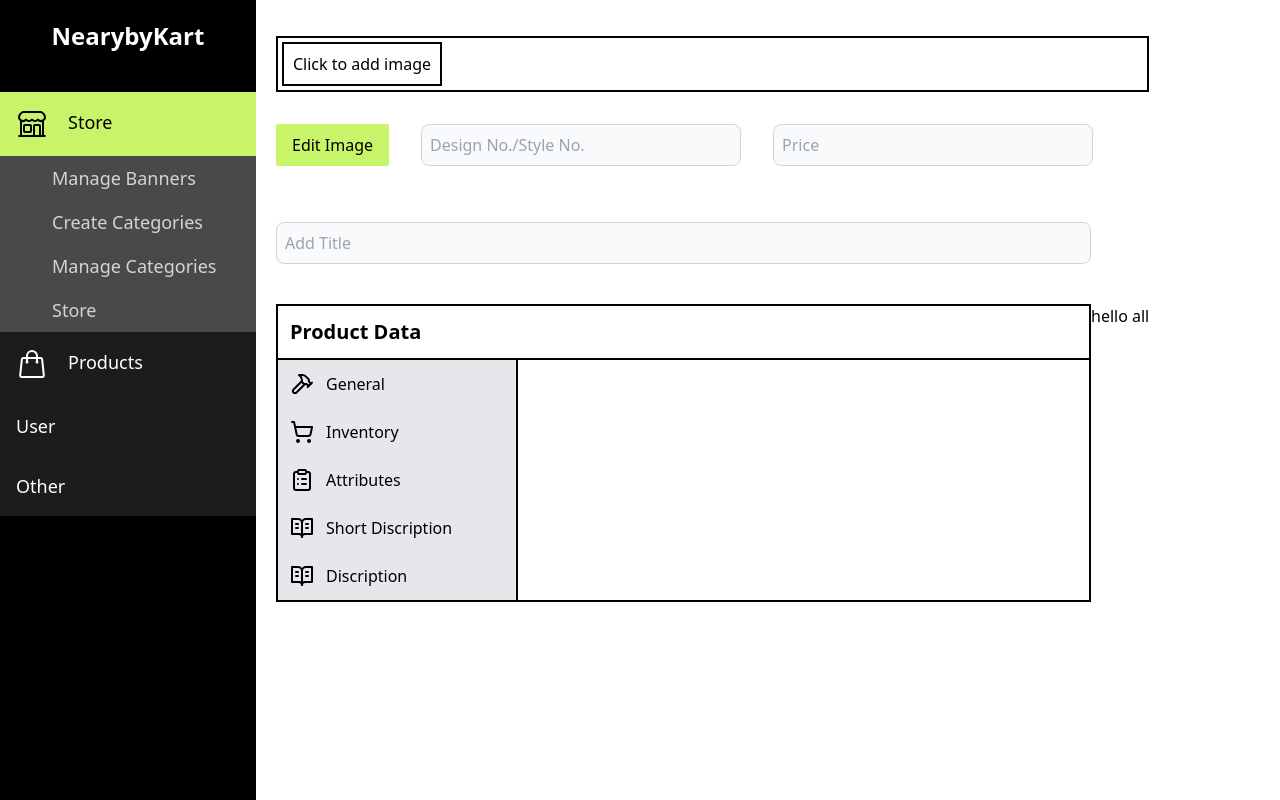
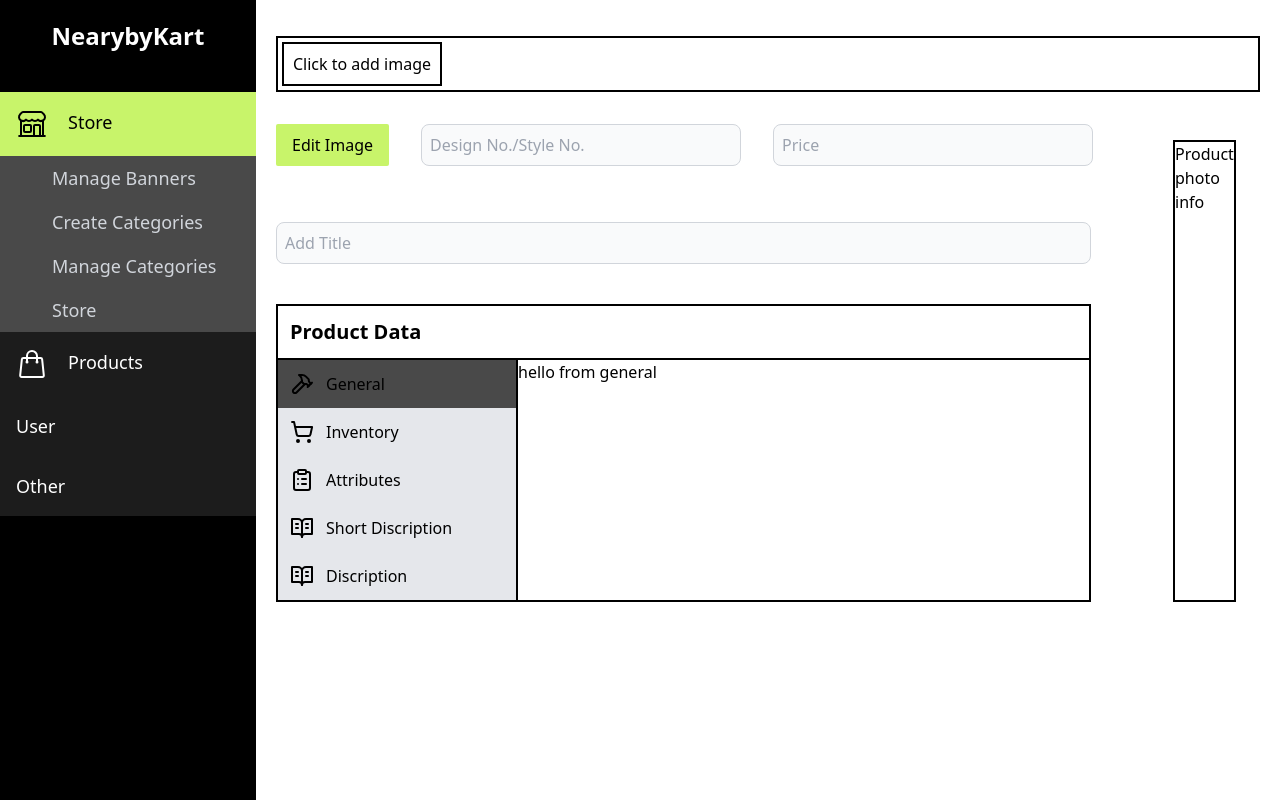
Before and after one commit to Abhishekkange/NearbyKart-Admin-Reactjs, a React (Vite) app in the folder Frontend/: page /bulkProduct in a window 1280 px wide. Built offline with nearby package versions, Linux system fonts and the light colour scheme.

Commit message:
more changes

```diff
--- a/Frontend/src/App.jsx
+++ b/Frontend/src/App.jsx
@@ -1,25 +1,23 @@
-import { useState } from 'react';
 import { BrowserRouter as Router, Routes, Route } from 'react-router-dom';
-import './index.css'
-import './App.css'
+import './index.css';
+import './App.css';
 import Dashboard from './Components/Dashboard';
 import Sidebar from './Components/Sidebar';
 import AddBulkProduct from './Components/AddBulkProduct';
 import Users from './Components/Users';
+
 function App() {
   return (
-    <div className='flex w-screen h-screen flex-row'>
+    <div className='flex flex-row' style={{ minHeight: '100vh' }}>
       <Router>
-        <div className='h-screen bg-black'>
+        <div className='bg-black' style={{ flex: '0 0 auto' }}>
           <Sidebar />
         </div>
-        <div className='p-5'>
+        <div className='p-5' style={{ flex: '1', overflow: 'hidden' }}>
           <Routes>
             <Route path='/' element={<Dashboard />} />
             <Route path='/bulkProduct' element={<AddBulkProduct />} />
-            <Route path='/' element={<Dashboard />} />
             <Route path='/userProfile' element={<Users />} />
-
           </Routes>
         </div>
       </Router>
@@ -27,4 +25,4 @@ function App() {
   );
 }
 
-export default App
+export default App;
--- a/Frontend/src/Components/AddBulkProduct.jsx
+++ b/Frontend/src/Components/AddBulkProduct.jsx
@@ -30,8 +30,9 @@ const AddBulkProduct = () => {
         console.log(index + ' no image clicked');
     };
 
-    return <div>
-        <div className="border-2 mt-4 p-1 border-black">
+    return (
+        <div className="flex flex-col">
+            <div className="border-2 mt-4 p-1 border-black overflow-y-auto">
                 <div style={{ display: 'flex', flexWrap: 'wrap', gap: '10px' }}>
                     {images &&
                         images.map((image, index) => (
@@ -55,13 +56,30 @@ const AddBulkProduct = () => {
                     onChange={handleFileInput}
                 />
             </div>
+            <div className="flex flex-row">
+                <div>
                     <ImageInfo />
                     <ProductData />
                 </div>
+                <div className="card ml-20 mt-12 border-2 border-black w-auto">
+                    <div>
+                        Product
+                    </div>
+                    <div>
+                        photo
+                    </div>
+                    <div>
+                        info
+                    </div>
+                </div>
+            </div>
+        </div>
+    );
 };
 
 const ShowImage = ({ image, isSelected, onClick }) => {
-    return <div className={`border-4 w-40 ${isSelected ? 'border-black' : 'border-white'}`} style={{ maxWidth: "100%", maxHeight: "200px", overflow: "hidden" }}>
+    return (
+        <div className={`border-4 w-40 ${isSelected ? 'border-black' : 'border-white'}`} style={{ maxWidth: "100%", maxHeight: "200px", overflow: "hidden" }}>
             <img
                 src={image.dataURL}
                 alt=""
@@ -69,6 +87,7 @@ const ShowImage = ({ image, isSelected, onClick }) => {
                 onClick={onClick}
             />
         </div>
+    );
 };
 
 const ImageInfo = () => {
@@ -78,7 +97,8 @@ const ImageInfo = () => {
         setClicked(!clicked);
     }
 
-    return <div className="mt-8">
+    return (
+        <div className="mt-8">
             <div className="flex">
                 <button className="p-2 bg-light-green px-4 rounded-sm active:bg-green-400" onClick={handleClick}>Edit Image</button>
                 <input type="text" className="bg-gray-50 border border-gray-300 text-black text-md rounded-lg focus:ring-white focus:border-black block w-80 p-2 ml-8" placeholder="Design No./Style No." />
@@ -88,21 +108,36 @@ const ImageInfo = () => {
                 <input type="text" className="bg-gray-50 border border-gray-300 text-black text-md rounded-lg focus:ring-white focus:border-black block p-2" placeholder="Add Title" style={{ width: '815px' }} />
             </div>
         </div>
+    );
+};
+
+const ProductData = () => {
+    const [clickedButton, setClickedButton] = useState('general');
+    const [generalClicked, setgeneralClicked] = useState(true);
+    const [inventoryClicked, setInventoryClicked] = useState(false);
+    const [attributeCliked, useAttrubuteCliked] = useState(false);
+    const [shortCLiked, setShortClicked] = useState(false);
+    const [descriptionClicked, setDescriptionCkicked] = useState(false);
+
+
+
+    const handleClick = (buttonName) => {
+        setClickedButton((prevButton) => (prevButton === buttonName ? null : buttonName));
+        console.log(buttonName);
+        setgeneralClicked(buttonName === "general" && !generalClicked);
+        setInventoryClicked(buttonName === "inventory" && !inventoryClicked);
+        useAttrubuteCliked(buttonName === "attributes" && !attributeCliked);
+        setShortClicked(buttonName === "shortDescription" && !shortCLiked);
+        setDescriptionCkicked(buttonName === "description" && !descriptionClicked);
     }
 
-const ProductData = () => {
-    const [clickedButton, setClickedButton] = useState(null);
-
-    const handleClick = (buttonName) => {
-        console.log("hello");
-        setClickedButton((prevButton) => (prevButton === buttonName ? null : buttonName));
-    }
-
-    return <div className="mt-10 flex">
+    return (
+        <div className="mt-10 flex flex-shrink-0">
             <div className="card border-black border-2" style={{ width: '815px' }}>
                 <div className="text-xl font-semibold p-3 border-b-2 border-black">
                     <span>Product Data</span>
                 </div>
+                <div className="flex">
                     <div className="flex flex-col border-black border-r-2 w-60 bg-gray-200">
                         <div>
                             <button
@@ -155,11 +190,37 @@ const ProductData = () => {
                             </button>
                         </div>
                     </div>
+                    <div>
+                        {generalClicked &&
+                            <div>
+                                hello from general
                             </div>
+                        }
+                        {inventoryClicked &&
                             <div>
-            hello all
+                                hello from inventory
+                            </div>
+                        }
+                        {attributeCliked &&
+                            <div>
+                                hello from attributes
+                            </div>
+                        }
+                        {shortCLiked &&
+                            <div>
+                                hello from short description
+                            </div>
+                        }
+                        {descriptionClicked &&
+                            <div>
+                                hello from description
+                            </div>
+                        }
                     </div>
                 </div>
-}
+            </div>
+        </div>
+    );
+};
 
 export default AddBulkProduct;
--- a/Frontend/src/Components/Sidebar.jsx
+++ b/Frontend/src/Components/Sidebar.jsx
@@ -11,10 +11,16 @@ const Sidebar = () => {
 
     const handleChangeMenu1 = () => {
         setOpenMenu1(!openMenu1);
+        setOpenMenu2(false);
+        setOpenMenu3(false);
+        setOpenOtherMenu(false);
     }
 
     const handleChangeMenu2 = () => {
         setOpenMenu2(!openMenu2);
+        setOpenMenu1(false);
+        setOpenMenu3(false);
+        setOpenOtherMenu(false);
     }
 
     const handleChangeMenu3 = () => {
@@ -36,8 +42,7 @@ const Sidebar = () => {
         setActiveButton(buttonName === activeButton ? null : buttonName);
     };
 
-    return <div className="h-100% bg-black">
-        <div className="w-64 rounded-sm">
+    return <div className="h-full flex-shrink-0 bg-black w-64 overflow-y-aut">
         <div className="text-center text-white font-semibold text-2xl pt-5">
             NearybyKart
         </div>
@@ -74,39 +79,37 @@ const Sidebar = () => {
                 <SubMenuButton name='Store' active={activeButton === 'store'} onClick={() => handleButtonClick('store')} />
             </div>
             }
-            </div>
-            <div className="bg-light-dark  text-white text-lg">
             <div className={`p-1 ${openMenu3 && 'bg-light-green text-black'}`}>
                 <button className="flex p-3 w-52" onClick={handleChangeMenu3}>
                     {/* Icon and text for Menu 3 */}
                     <span>User</span>
                 </button>
             </div>
-                    {openMenu3 && (
-                        <div>
+            {openMenu3 && <div>
                 <SubMenuButton name="User Profile" active={activeButton === 'userProfile'} onClick={() => handleButtonClick('userProfile')} />
                 <SubMenuButton name="Settings" active={activeButton === 'settings'} onClick={() => handleButtonClick('settings')} />
                 {/* Add more submenu buttons for user-related actions */}
             </div>
-                    )}
-                </div>
-                {/* Other Menu */}
-                <div className="bg-light-dark  text-white text-lg">
+            }
             <div className={`p-1 ${openOtherMenu && 'bg-light-green text-black'}`}>
                 <button className="flex p-3 w-52" onClick={handleOtherMenu}>
                     {/* Icon and text for Other menu */}
                     <span>Other</span>
                 </button>
             </div>
-                    {openOtherMenu && (
-                        <div>
+            {openOtherMenu && <div>
                 {/* SubMenuButton for Help Center */}
                 <SubMenuButton name="Help Center" active={activeButton === 'helpCenter'} onClick={() => handleButtonClick('helpCenter')} />
                 {/* Add more submenu buttons for Other menu */}
             </div>
-                    )}
+            }
         </div>
+        <div className="bg-light-dark  text-white text-lg">
+
+
         </div>
+        {/* Other Menu */}
+
     </div>
 }
 
--- a/Frontend/src/index.css
+++ b/Frontend/src/index.css
@@ -1,8 +1,3 @@
 @tailwind base;
 @tailwind components;
 @tailwind utilities;
-
-body {
-    width: 100vw;
-    height: 100vh;
-}
```
Lines whose indentation alone changed are shown as unchanged.
